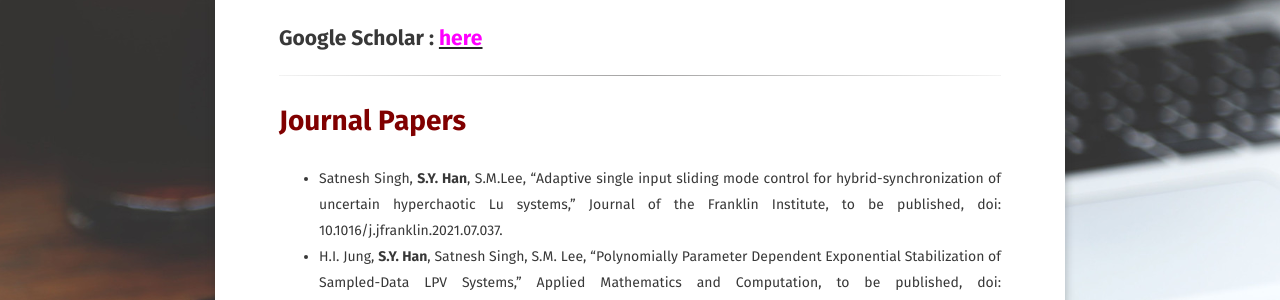
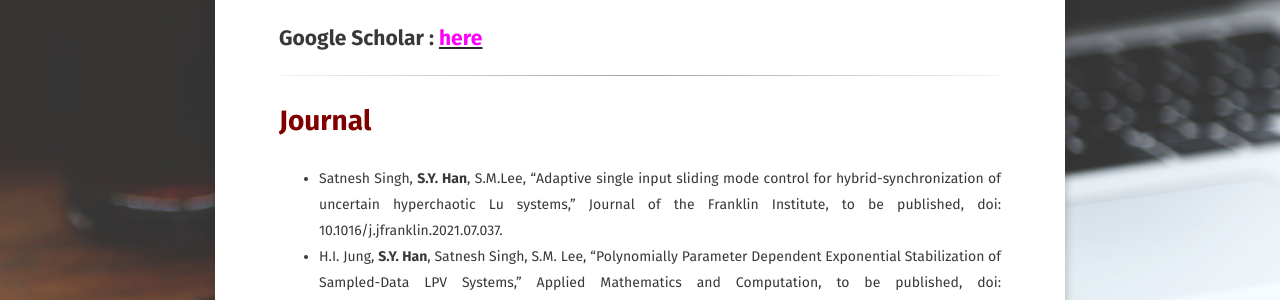
Before and after one commit to Expert-Han/Expert-Han.github.io, a Jekyll site: the page built from papers/index.md, in a window 1280 px wide. Shown: the part 314-614 px from the top of the page. Built offline with Jekyll 4.4.1, drawn with Linux system fonts in a browser that asks for light colours; some web fonts are replaced.

Commit message:
Update index.md

```diff
--- a/papers/index.md
+++ b/papers/index.md
@@ -11,7 +11,7 @@ comments: false
 
 ---
 
-# <span style="color:#800000">Journal Papers</span>
+# <span style="color:#800000">Journal</span>
 
 
 - Satnesh Singh, **S.Y. Han**, S.M.Lee, "Adaptive single input sliding mode control for hybrid-synchronization of uncertain hyperchaotic Lu systems," Journal of the Franklin Institute, to be published, doi: 10.1016/j.jfranklin.2021.07.037.
```
